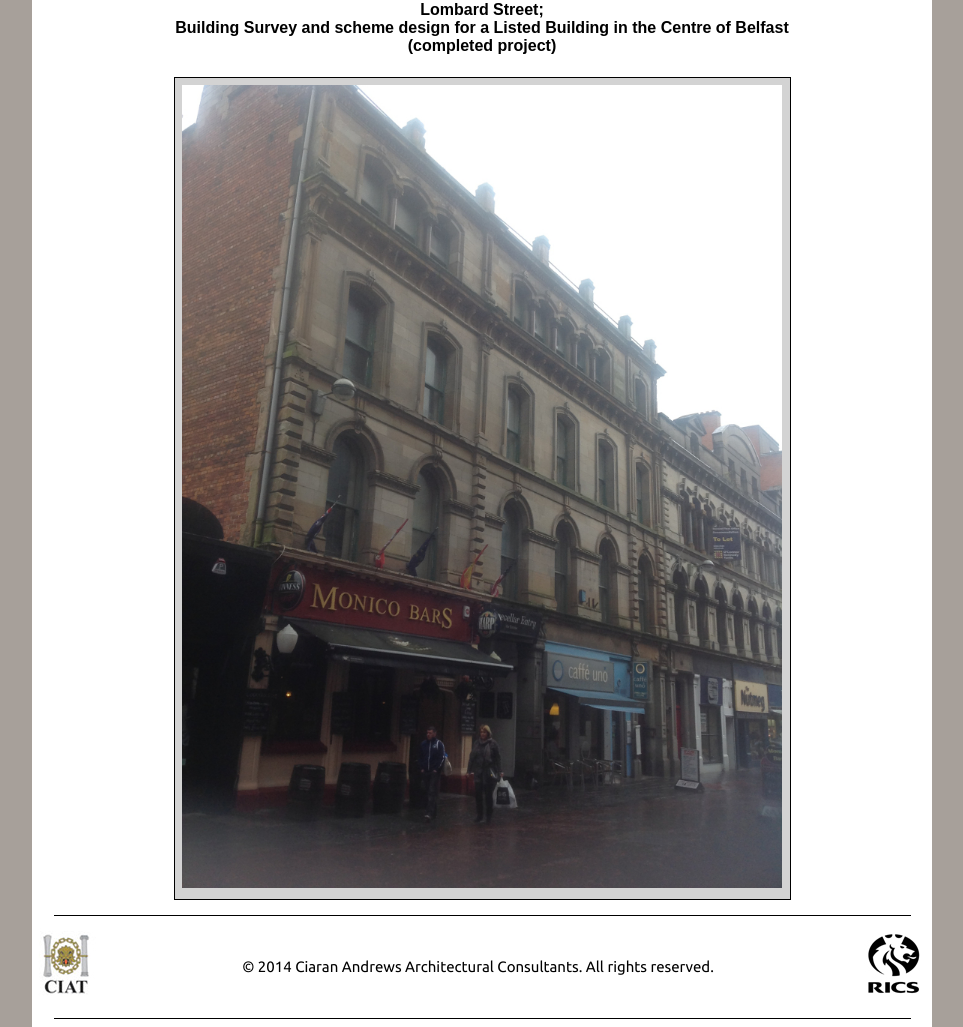
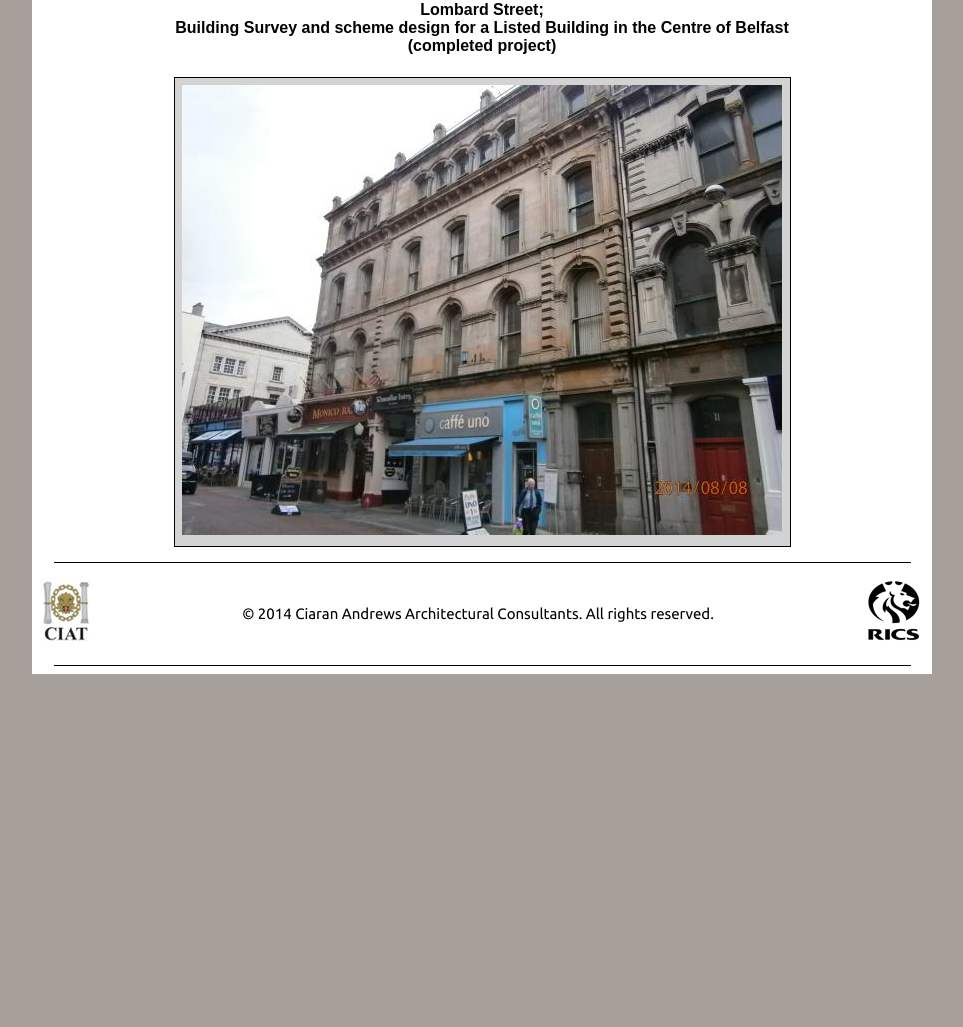
Before and after one commit to keithmillar/andrews, a Jekyll site: the page built from projects/lombard/lombard.md, in a window 1280 px wide. Shown: the part 737-1764 px from the top of the page, without its empty margins (158-1121 px from the left). Built offline with Jekyll 4.4.1, drawn with Linux system fonts in a browser that asks for light colours; Markdown is read by kramdown in place of the engine named in the settings; after the commit the page ends 1411 px from its top, so only the background shows below that.

Commit message:
first Commit

```diff
--- a/projects/lombard/lombard.md
+++ b/projects/lombard/lombard.md
@@ -6,5 +6,5 @@ layout: default
 <h4 align="center">Lombard Street; <br>Building Survey and scheme design for a Listed
 Building in the Centre of Belfast<br> (completed project)</h4>
 <div class="figure">
-<img src="lombard-street.jpg" width="600px">
+<img src="lombard-new.jpg" width="600px">
 </div>
```
Also changed, not shown: projects/lombard/lombard-new.jpg (added).
